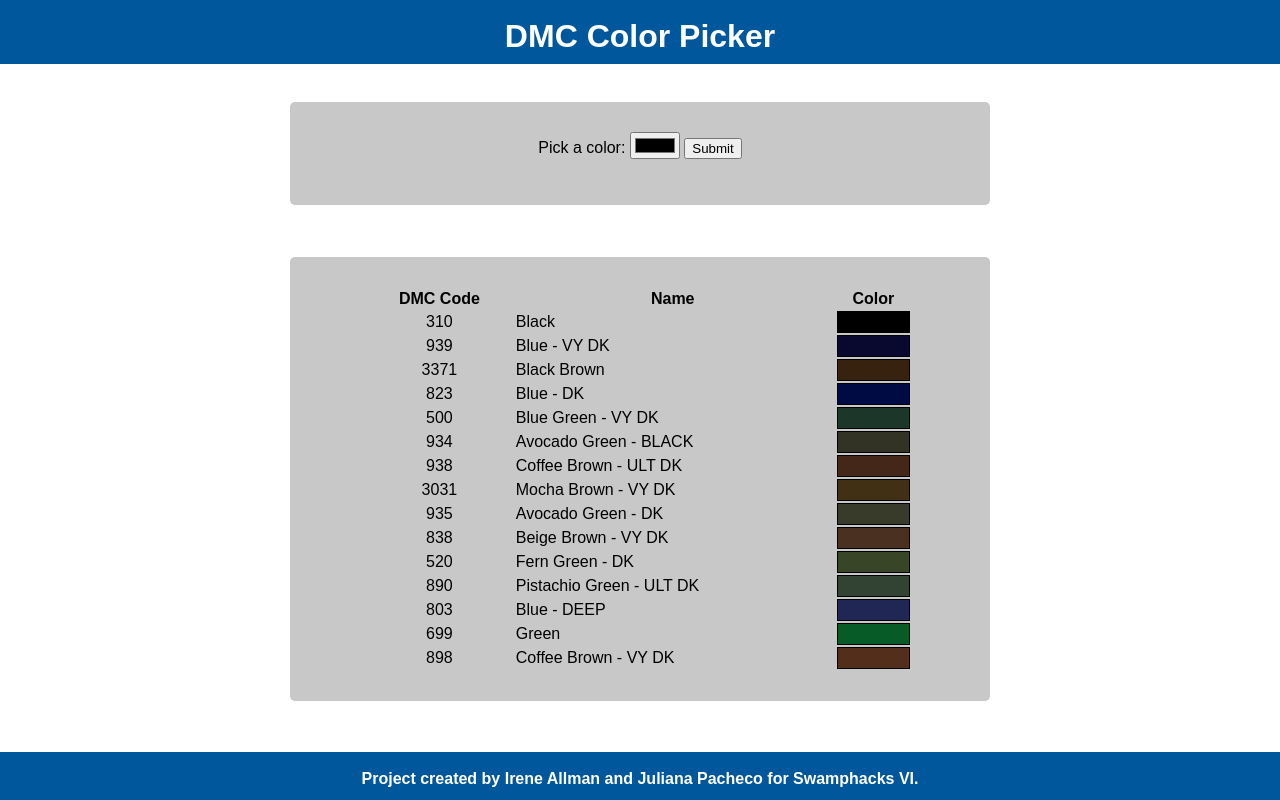
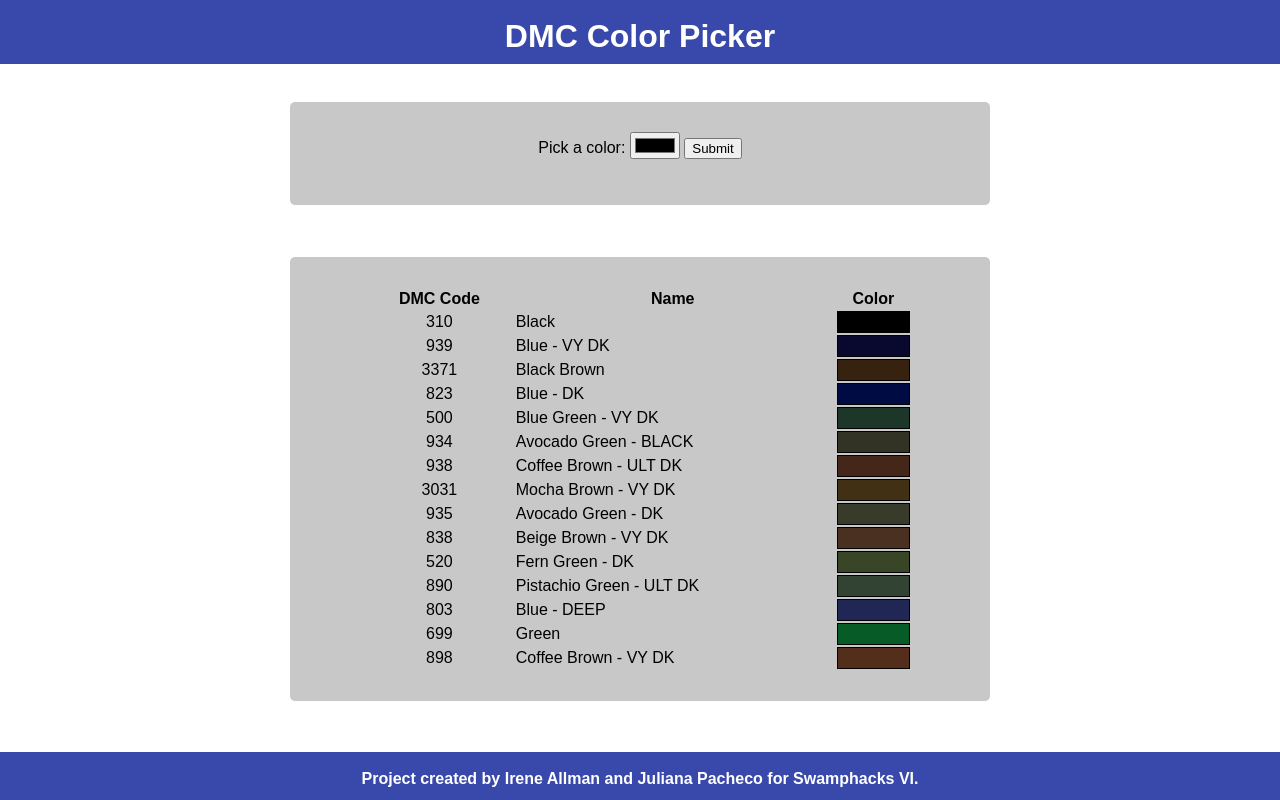
Before and after one commit to irene4/swamphacks20, a Flask app: page / in a window 1280 px wide. Run offline with Flask 2, Linux system fonts and the light colour scheme.

Commit message:
Minor tweaks to header & footer CSS

```diff
--- a/flaskr/static/style.css
+++ b/flaskr/static/style.css
@@ -6,11 +6,11 @@
 
 div.header {
   height: 8%;
-  background-color: #01579B;
+  background-color: #3949AB;
   text-align: center;
 }
 
-.header h1,h2,p {
+.header h1 {
   color: white;
   margin: 0;
   padding: 18px 0 0;
@@ -46,7 +46,7 @@
 }
 
 div.footer {
-  background-color: #01579B;
+  background-color: #3949AB;
   text-align: center;
   height: 6%;
 }
```
